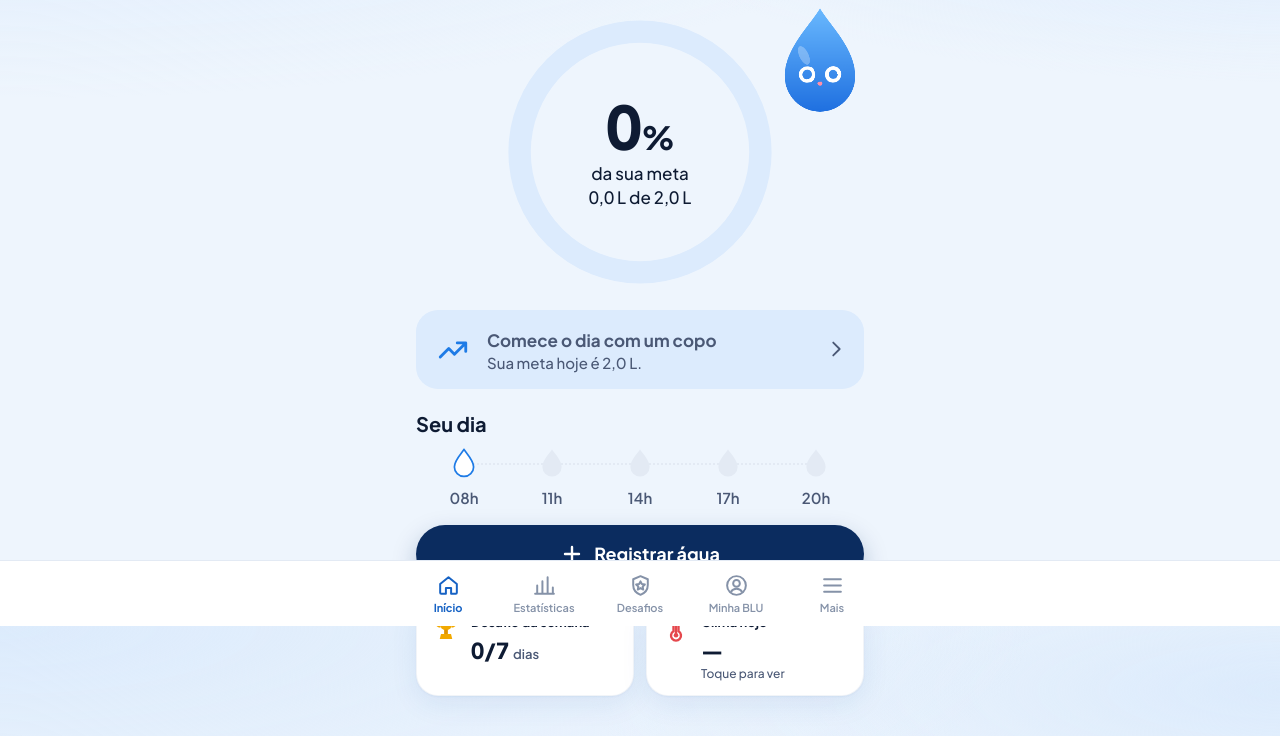
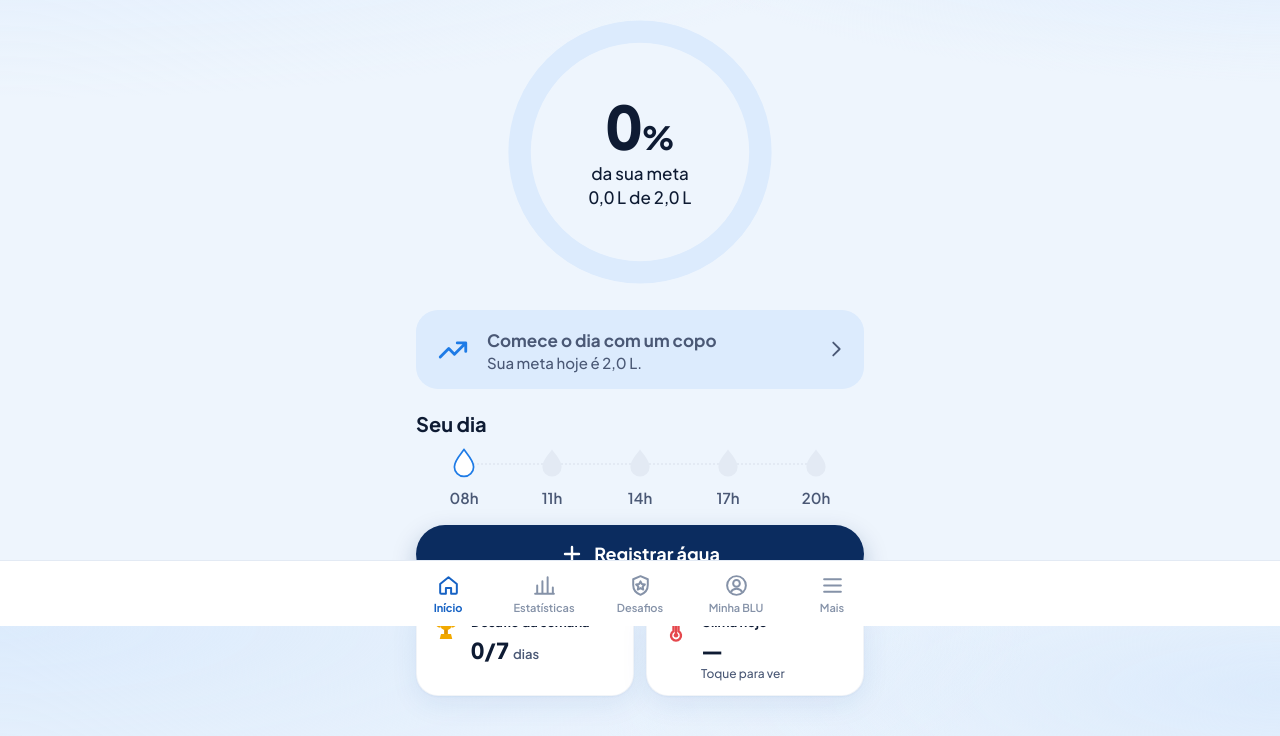
Before and after one commit to nasserthehamad/blu-garrafa, a plain HTML site: page index.html in a window 1280 px wide. Shown: the part 174-910 px from the top of the page. Drawn offline with Linux system fonts and the light colour scheme.

Commit message:
Tira a gotinha da tela inicial

```diff
--- a/index.html
+++ b/index.html
@@ -100,7 +100,6 @@
   .anel-txt b small { font-size:2rem; font-weight:800; }
   .anel-txt span { font-size:1.0625rem; font-weight:500; color:var(--tinta); margin-top:6px; }
   .anel-txt span + span { margin-top:2px; }
-  #gota { position:absolute; right:-2px; top:-6px; width:92px; height:108px; pointer-events:none; }
 
   /* ── cartões ── */
   .cartao { display:block; width:100%; background:var(--cartao); border:1px solid var(--borda-cartao); border-radius:var(--raio);
@@ -444,7 +443,6 @@
           <span class="num" id="anel-l">0,0 L de 2,0 L</span>
         </div>
       </button>
-      <canvas id="gota" width="240" height="280" aria-hidden="true"></canvas>
     </div>
 
     <a class="cartao linha-cartao faixa-azul" href="#historico" style="text-decoration:none">
@@ -1301,26 +1299,6 @@ function desenharFace(g, nomeQuadro, escala) {
   for (const [c, d] of CARINHAS.quadros[nomeQuadro]) { g.fillStyle = COR[c]; g.fill(new Path2D(d)); }
   g.restore();
 }
-function desenharGota(agora) {
-  const cv = $("#gota"), g = cv.getContext("2d");
-  g.clearRect(0, 0, cv.width, cv.height);
-  const bal = MOVIMENTO ? Math.sin(agora / 900) * 3 : 0;
-  g.save(); g.translate(0, bal);
-  g.beginPath();
-  g.moveTo(120, 8);
-  g.bezierCurveTo(146, 52, 212, 112, 212, 184);
-  g.arc(120, 184, 92, 0, Math.PI, false);
-  g.bezierCurveTo(28, 112, 94, 52, 120, 8);
-  const gr = g.createLinearGradient(0, 0, 0, 280);
-  gr.addColorStop(0, "#6CBBFF"); gr.addColorStop(1, "#1E6FE0");
-  g.fillStyle = gr; g.fill();
-  g.fillStyle = "rgba(255,255,255,.28)";
-  g.beginPath(); g.ellipse(78, 130, 12, 26, -0.45, 0, 7); g.fill();
-  const s = 1.0;
-  g.translate(120 - 75 * s, 196 - 82 * s);
-  desenharFace(g, quadroDoHumor(humorDoApp(), agora), s);
-  g.restore();
-}
 let previaHumor = 0;
 function desenharDisco(agora) {
   const cv = $("#disco"), g = cv.getContext("2d"), L = cv.width;
@@ -1766,7 +1744,6 @@ $$(".voltar").forEach(b => b.onclick = () => {
 /* ═══════════════ laço de desenho ═══════════════ */
 function laco(ts) {
   if (document.visibilityState === "visible") {
-    if (telaAtual === "inicio") desenharGota(ts);
     if (telaAtual === "minha") desenharDisco(ts);
   }
   requestAnimationFrame(laco);
```
